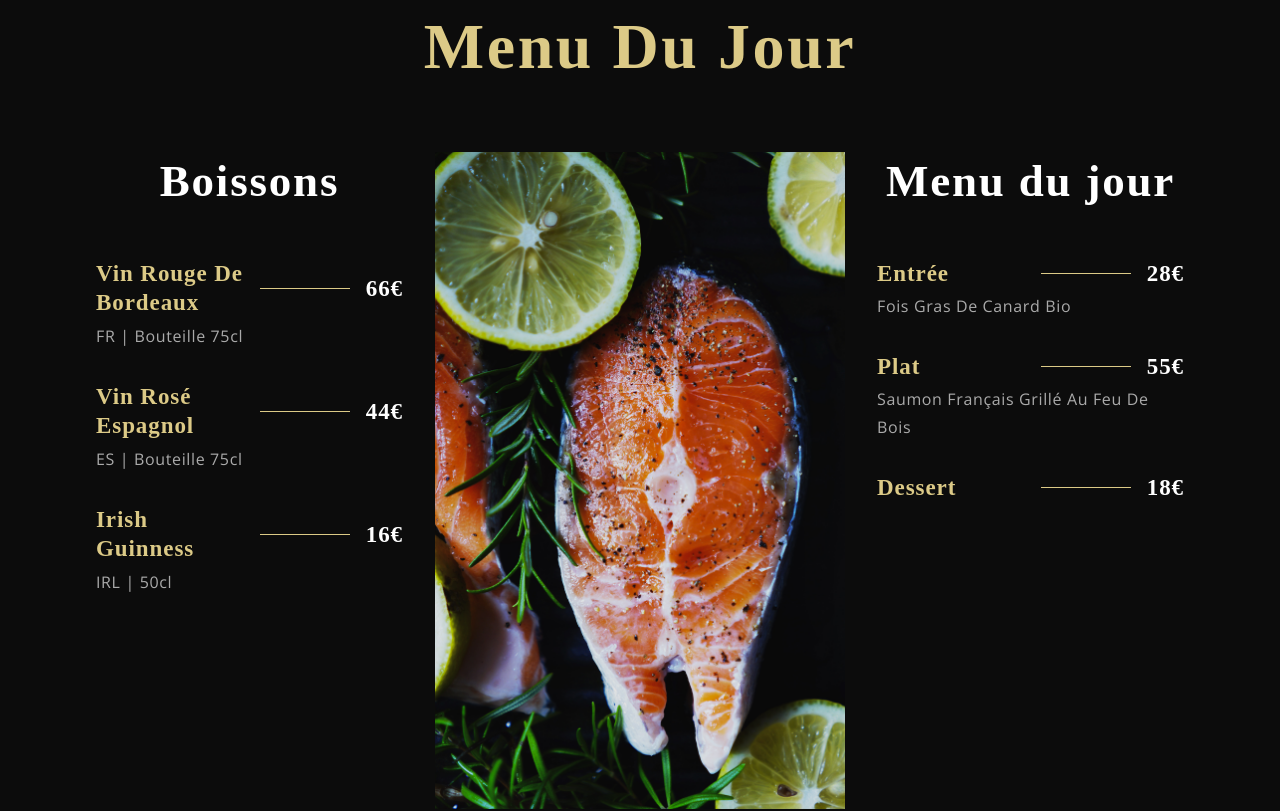
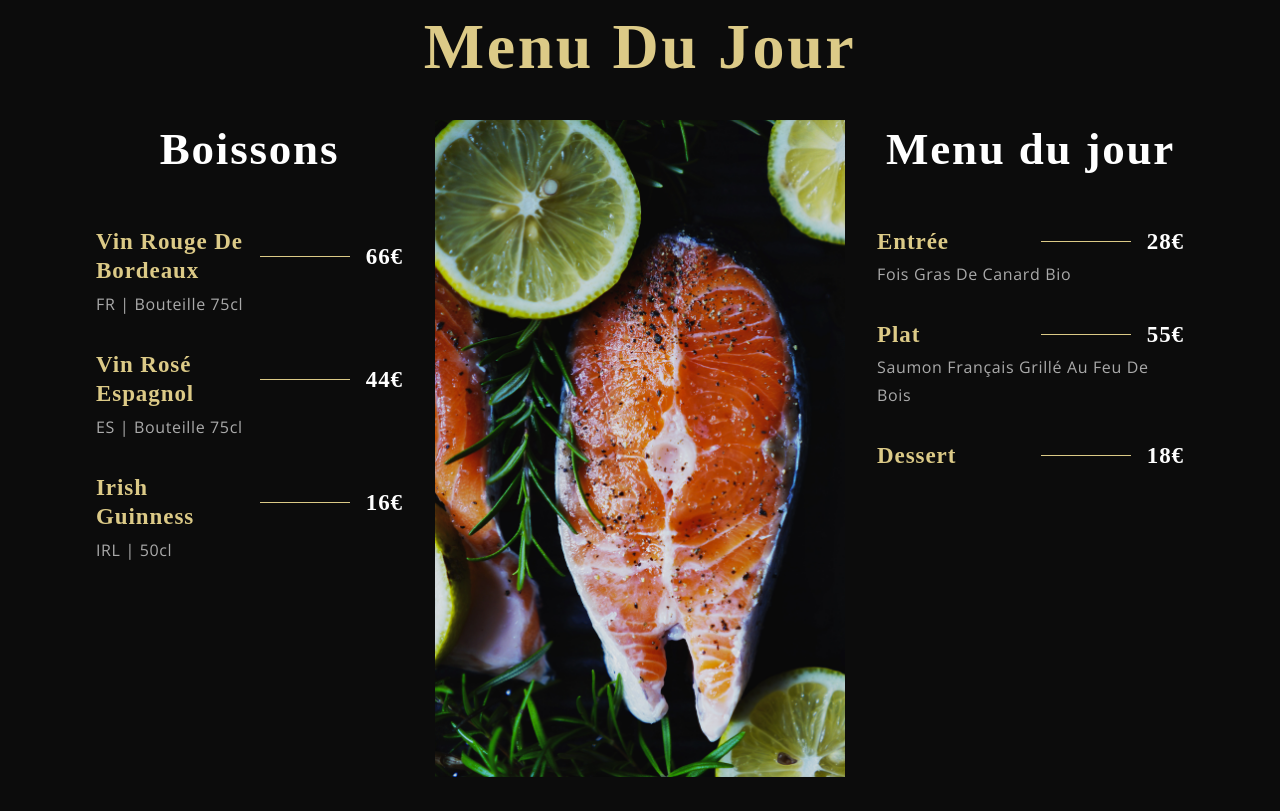
Before and after one commit to bastosnz74/royal-restaurant, a React (Create React App) app: page / in a window 1280 px wide. Shown: the part 2100-2911 px from the top of the page. Built offline with nearby package versions, Linux system fonts and the light colour scheme; a web font is replaced by a local one.

Commit message:
Update SpecialMenu.css

```diff
--- a/src/container/Menu/SpecialMenu.css
+++ b/src/container/Menu/SpecialMenu.css
@@ -10,7 +10,7 @@
 
 .app__specialMenu-menu {
     width: 100%;
-    margin: 2rem 0;
+    margin: 0 0;
 
     display: flex;
     justify-content: center;
```
